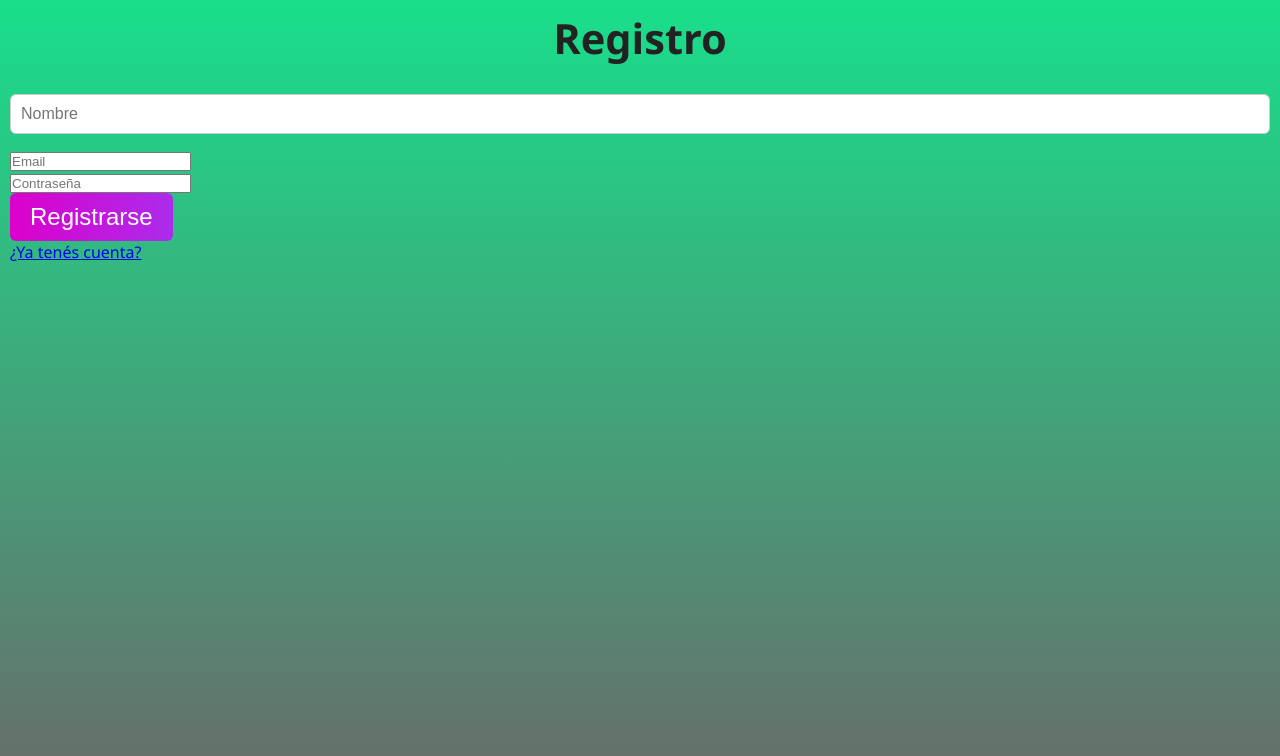
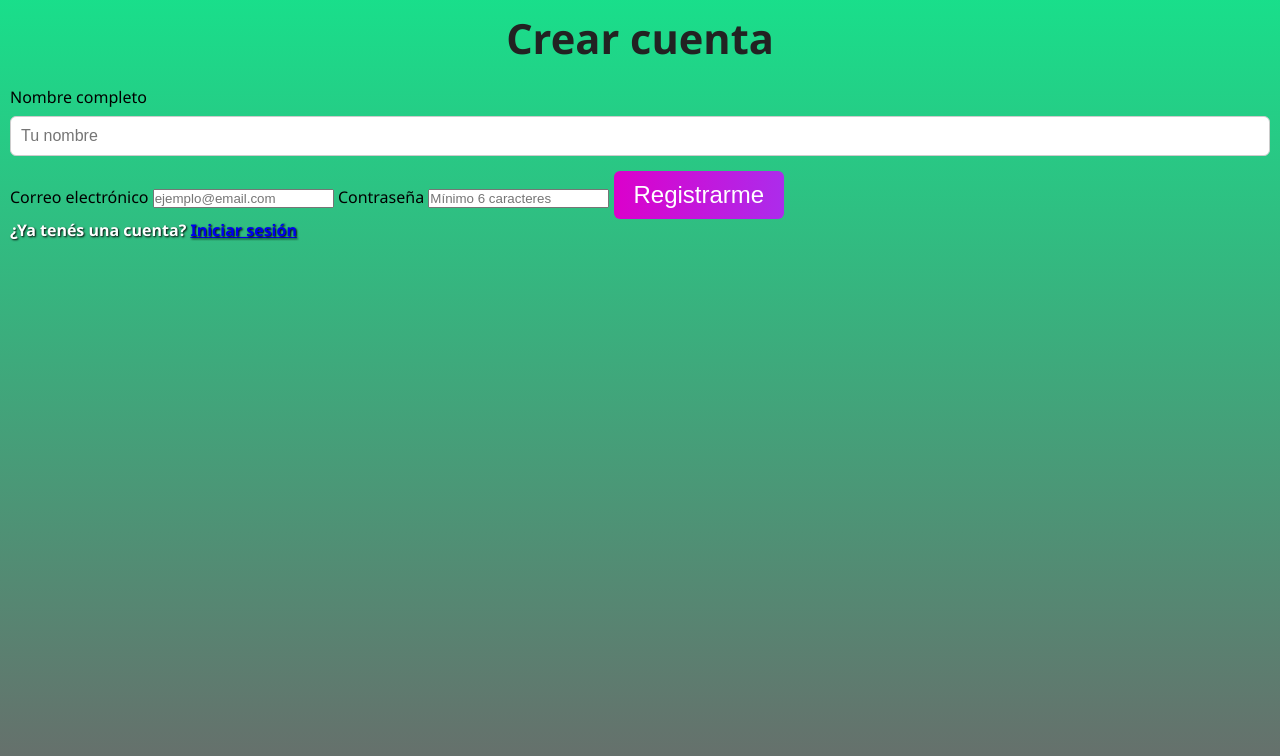
Before and after one commit to Neosebas/Mezclador-de-equipos, a plain HTML site: page register.html in a window 1280 px wide. Drawn offline with Linux system fonts and the light colour scheme.

Commit message:
Mejoras en los html de login y register

```diff
--- a/register.html
+++ b/register.html
@@ -1,19 +1,30 @@
 <!DOCTYPE html>
 <html lang="es">
 <head>
-  <meta charset="UTF-8">
-  <title>Registro</title>
-  <link rel="stylesheet" href="styles.css">
+    <meta charset="UTF-8">
+    <meta name="viewport" content="width=device-width, initial-scale=1.0">
+    <title>Crear cuenta</title>
+    <link rel="stylesheet" href="styles.css">
 </head>
 <body>
-  <h2>Registro</h2>
-  <form id="formRegistro">
-    <input type="text" id="nombre" placeholder="Nombre" required><br>
-    <input type="email" id="email" placeholder="Email" required><br>
-    <input type="password" id="password" placeholder="Contraseña" required><br>
-    <button type="submit">Registrarse</button>
-  </form>
-  <a href="login.html">¿Ya tenés cuenta?</a>
-  <script src="app.js"></script>
+
+    <div class="auth-container">
+        <h2>Crear cuenta</h2>
+        <form id="formRegistro">
+            <label for="nombre">Nombre completo</label>
+            <input type="text" id="nombre" placeholder="Tu nombre" required>
+
+            <label for="email">Correo electrónico</label>
+            <input type="email" id="email" placeholder="ejemplo@email.com" required>
+
+            <label for="password">Contraseña</label>
+            <input type="password" id="password" placeholder="Mínimo 6 caracteres" required>
+
+            <button type="submit">Registrarme</button>
+        </form>
+        <p>¿Ya tenés una cuenta? <a href="login.html">Iniciar sesión</a></p>
+    </div>
+
+    <script src="app.js"></script>
 </body>
 </html>
```
Also changed, not shown: login.html (+14 -5 lines).
